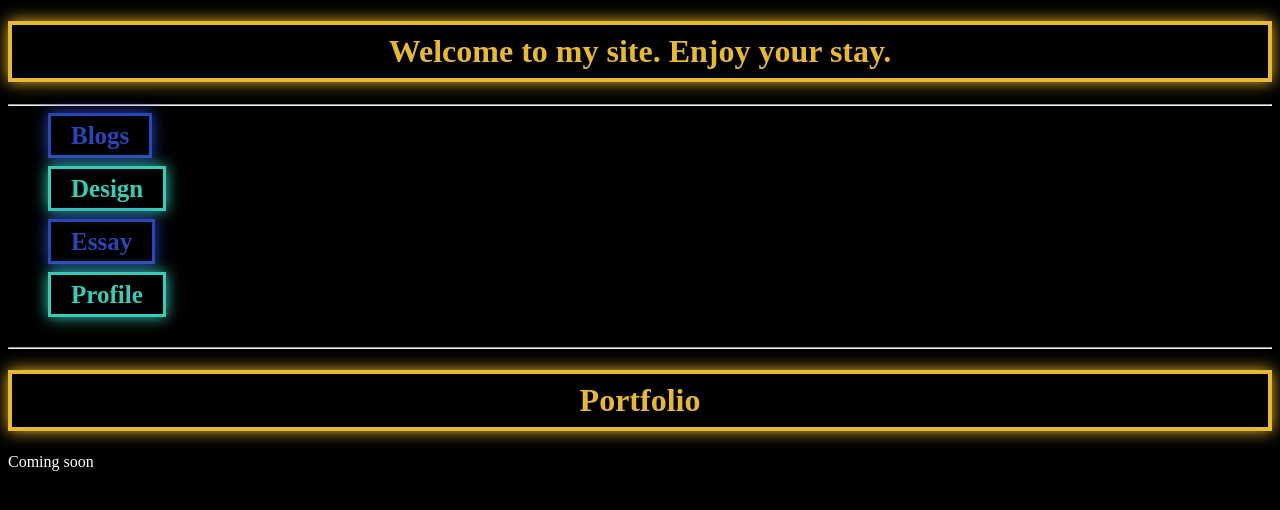
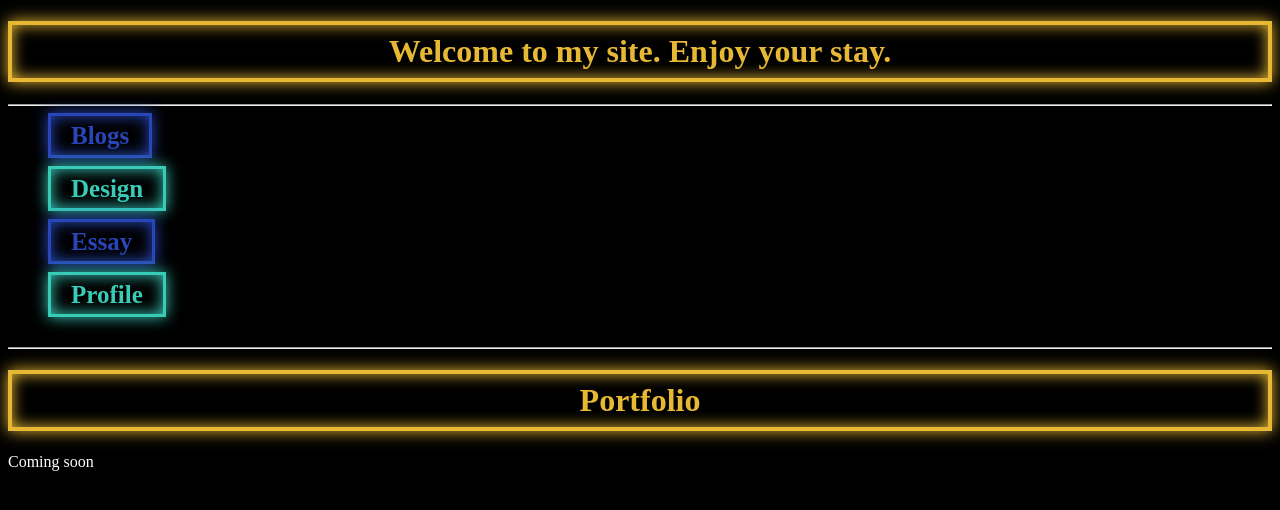
Before and after one commit to JesseVolstruis/DIGA3008A, a plain HTML site: page index.html in a window 1280 px wide. Drawn offline with Linux system fonts and the light colour scheme.

Commit message:
Improced buttons

```diff
--- a/Blogs/Styles/styles.css
+++ b/Blogs/Styles/styles.css
@@ -1,13 +1,20 @@
 .BlogButton1 {
     color:#2946b9;
-    box-shadow: 0 0 15px #2946b9;
+    box-shadow: 0 0 15px #2946b9, 0 0 15px inset #2946b9;
 }
 
 .BlogButton2 {
     color:#38ccb8;
-    box-shadow: 0 0 15px #38ccb8;
+    box-shadow: 0 0 15px #38ccb8, 0 0 15px inset #38ccb8;
 }
 
 a{
     color:#38ccb8;
+    border: 2.5px solid;
+    text-decoration: none;
+    font-size: 20px;
+    font-weight: bold;
+    margin-left: 10px;
+    padding: 0 10px;
+    box-shadow: 0 0 15px #38ccb8, 0 0 15px inset #38ccb8;
 }
--- a/Design/Styles/styles.css
+++ b/Design/Styles/styles.css
@@ -1,13 +1,20 @@
 .DesignButton1{
     color:#2946b9;
-    box-shadow: 0 0 15px #2946b9;
+    box-shadow: 0 0 15px #2946b9, 0 0 15px inset #2946b9;
 }
 
 .DesignButton2 {
     color:#38ccb8;
-    box-shadow: 0 0 15px #38ccb8;
+    box-shadow: 0 0 15px #38ccb8, 0 0 15px inset #38ccb8;
 }
 
 a{
     color:#38ccb8;
+    border: 2.5px solid;
+    text-decoration: none;
+    font-size: 20px;
+    font-weight: bold;
+    margin-left: 10px;
+    padding: 0 10px;
+    box-shadow: 0 0 15px #38ccb8, 0 0 15px inset #38ccb8;
 }
--- a/Essay/Styles/styles.css
+++ b/Essay/Styles/styles.css
@@ -1,9 +1,9 @@
 .EssayButton1 {
     color:#2946b9;
-    box-shadow: 0 0 15px #2946b9;
+    box-shadow: 0 0 15px #2946b9, 0 0 15px inset #2946b9;
 }
 
 .EssayButton2 {
     color:#38ccb8;
-    box-shadow: 0 0 15px #38ccb8;
+    box-shadow: 0 0 15px #38ccb8, 0 0 15px inset #38ccb8;
 }
--- a/Profile/Styles/styles.css
+++ b/Profile/Styles/styles.css
@@ -1,9 +1,9 @@
 .ProfileButton1 {
     color:#2946b9;
-    box-shadow: 0 0 15px #2946b9;
+    box-shadow: 0 0 15px #2946b9, 0 0 15px inset #2946b9;
 }
 
 .ProfileButton2 {
     color:#38ccb8;
-    box-shadow: 0 0 15px #38ccb8;
+    box-shadow: 0 0 15px #38ccb8, 0 0 15px inset #38ccb8;
 }
--- a/Styles/styles.css
+++ b/Styles/styles.css
@@ -1,6 +1,6 @@
 .HomeButton1 {
     color:#2946b9;
-    box-shadow: 0 0 15px #2946b9;
+    box-shadow: 0 0 15px, 0 0 15px inset #2946b9;
 
 
 
@@ -8,5 +8,5 @@
 
 .HomeButton2 {
     color:#38ccb8;
-    box-shadow: 0 0 15px #38ccb8;
+    box-shadow: 0 0 15px #38ccb8, 0 0 15px inset #38ccb8;
 }
--- a/main.css
+++ b/main.css
@@ -20,7 +20,7 @@ h1{
     border: 4px solid;
     padding: 8px 18px;
     text-align: center;
-    box-shadow: 0 0 15px #e7b833;
+    box-shadow: 0 0 15px #e7b833, 0 0 15px inset #e7b833;
 }
 
 h2{
@@ -45,7 +45,6 @@ li:hover{
 nav ul li{
     padding-bottom: 22px;
     margin-top: 3px;
-
 }
 
 nav ul li a{
@@ -54,4 +53,5 @@ nav ul li a{
     padding: 6px 20px;
     border: 3.5px solid;
     text-decoration: none;
+
 }
```
